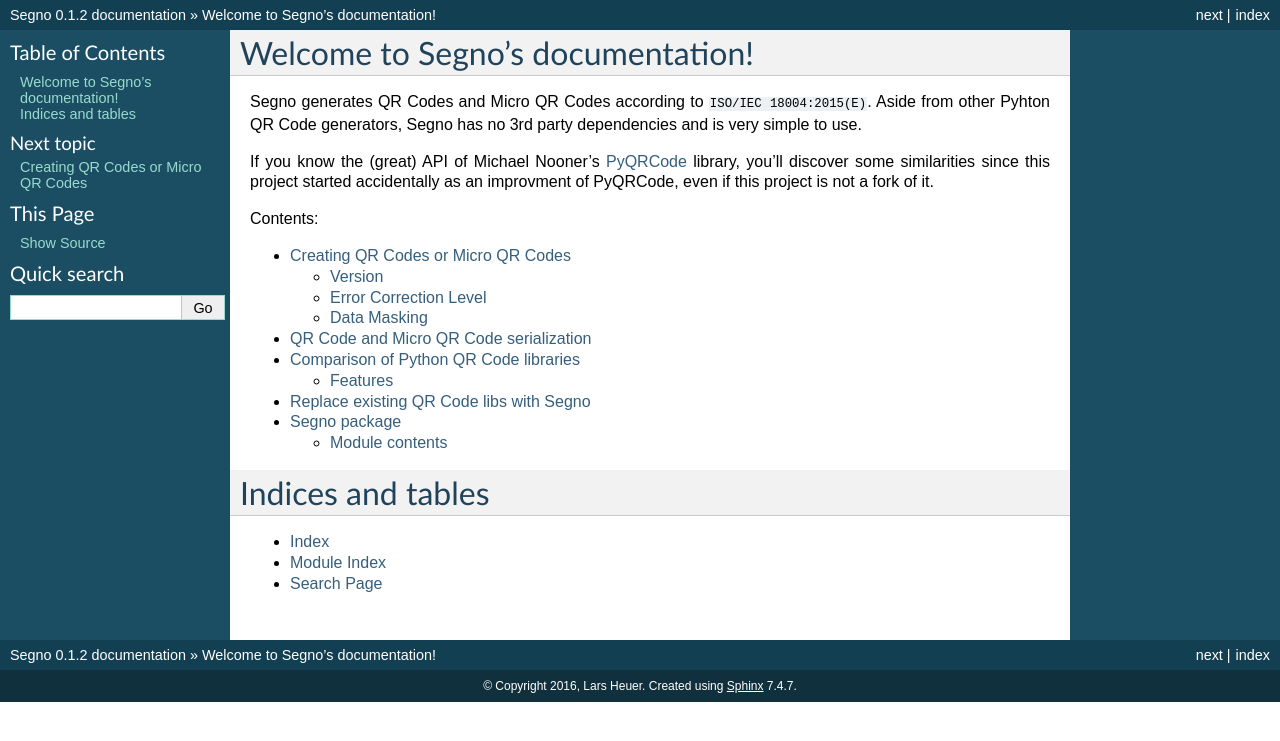
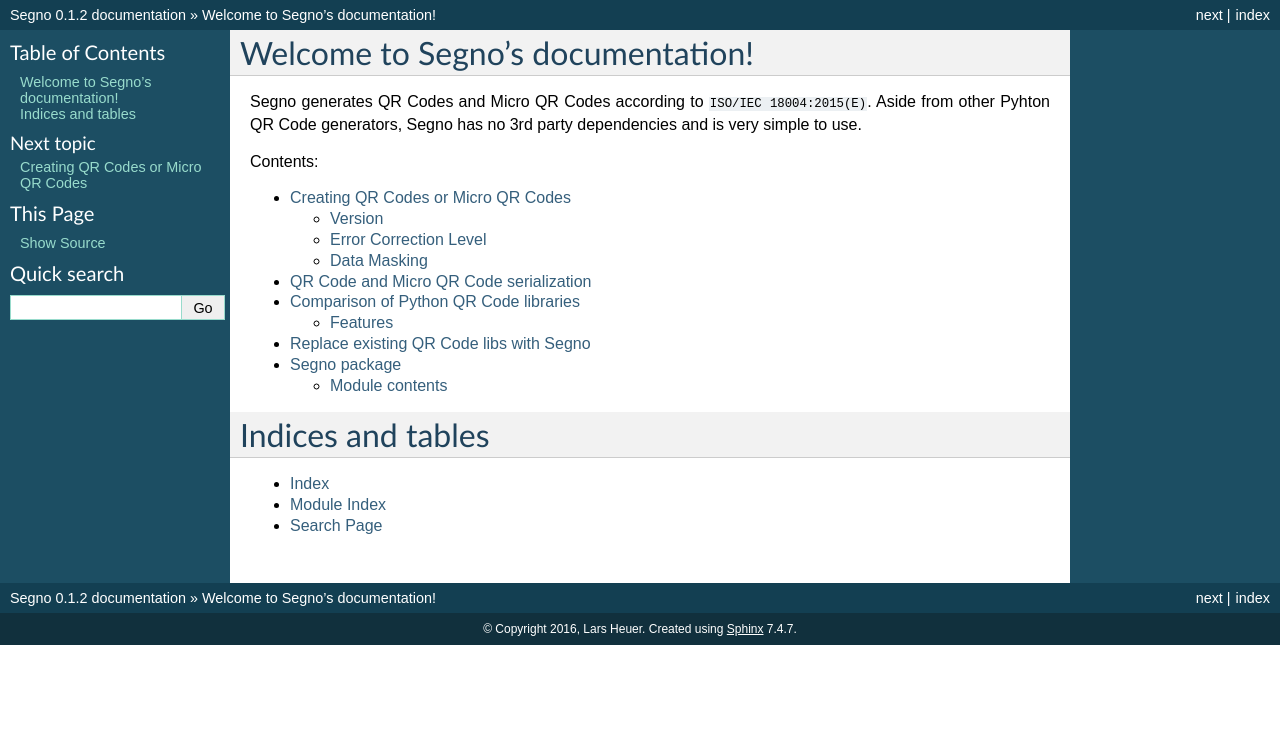
Before and after one commit to heuer/segno, a Sphinx documentation site: the page built from docs/index.rst, in a window 1280 px wide. Shown: the top 741 px of the page. Built offline with Sphinx 7.4.7, drawn with Linux system fonts in a browser that asks for light colours; the version number is read from the project's files by our own code.

Commit message:
Updated docs. Since the removal of "eps", "svg"... Segno does not work like PyQRCode anymore

```diff
--- a/docs/index.rst
+++ b/docs/index.rst
@@ -4,11 +4,6 @@
 Segno generates QR Codes and Micro QR Codes according to ``ISO/IEC 18004:2015(E)``.
 Aside from other Pyhton QR Code generators, Segno has no 3rd party dependencies
 and is very simple to use.
-
-If you know the (great) API of Michael Nooner's `PyQRCode`_ library, you'll
-discover some similarities since this project started accidentally as an
-improvment of PyQRCode, even if this project is not a fork of it.
-
 
 Contents:
 
```
